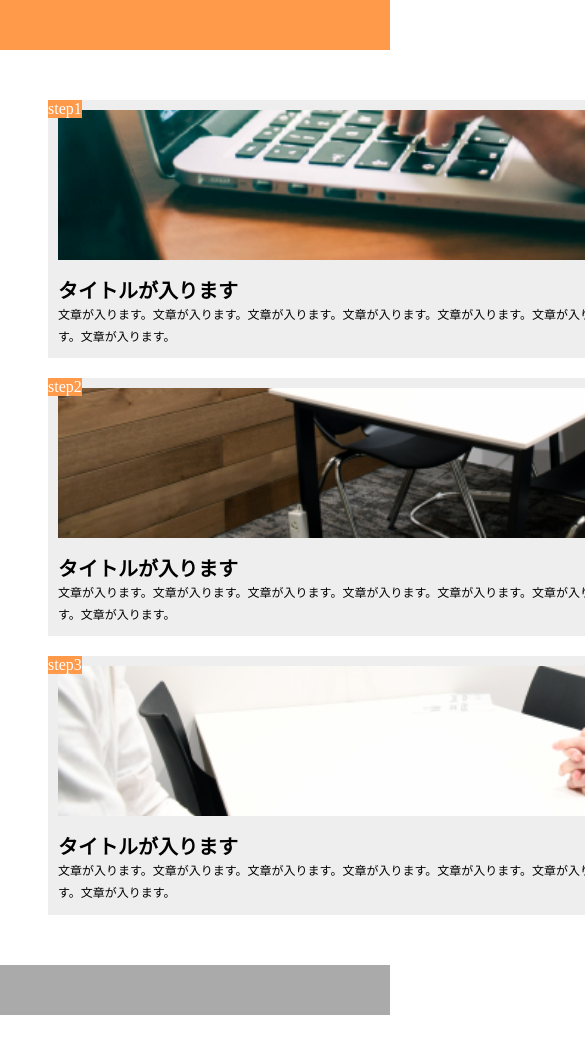
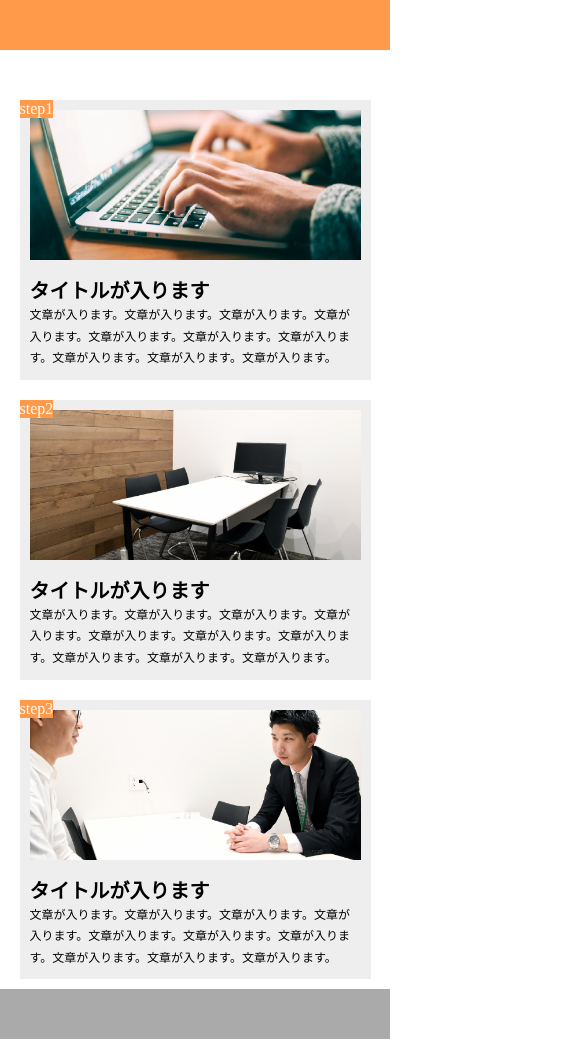
Before and after one commit to greendoggy1978/git-practice2, a plain HTML site: page img/index.html in a window 390 px wide. Shown: the top 1039 px of the page, 585 px wide, since content can reach past the window. Before the commit the page ends 1015 px from the top, so only its background shows below. Drawn offline with Linux system fonts and the light colour scheme.

Commit message:
initial commit

```diff
--- a/img/index.html
+++ b/img/index.html
@@ -2,6 +2,7 @@
 <html lang="ja">
   <head>
     <meta charset="UTF-8" />
+    <meta name="viewport" content="width=device-width,initial-scale=1.0">
     <title>sample-sp.png</title>
     <link rel="stylesheet" href="new.css">
 
--- a/img/new.css
+++ b/img/new.css
@@ -7,11 +7,13 @@
 .header {
   height: 50px;
   background-color: #ff9a4b;
+  width: 100%;
 }
 
 main {
-  width: 960px;
-  margin: 50px auto;
+  display: flex;
+  width: 100%;
+  margin: 0 auto;
 }
 
 img {
@@ -20,12 +22,13 @@ img {
 }
 
 .content {
-  width: 90%;
-  margin: auto;
+  width: 30%;
+  margin-top: 50px;
   position: relative;
   background-color: #eee;
   padding: 10px;
-  margin-bottom: 20px;
+  margin-bottom: 50px;
+  margin-right: 30px;
 }
 
 .step-box {
@@ -74,3 +77,16 @@ img {
   height: 50px;
   background-color: #aaa;
 }
+
+@media screen and (max-width:769px) {
+main  {
+  flex-direction: column;
+}
+.content {
+  width: 90%;
+  margin: 10px auto;
+}
+.content:first-child {
+  margin-top: 50px;
+}
+}
```
